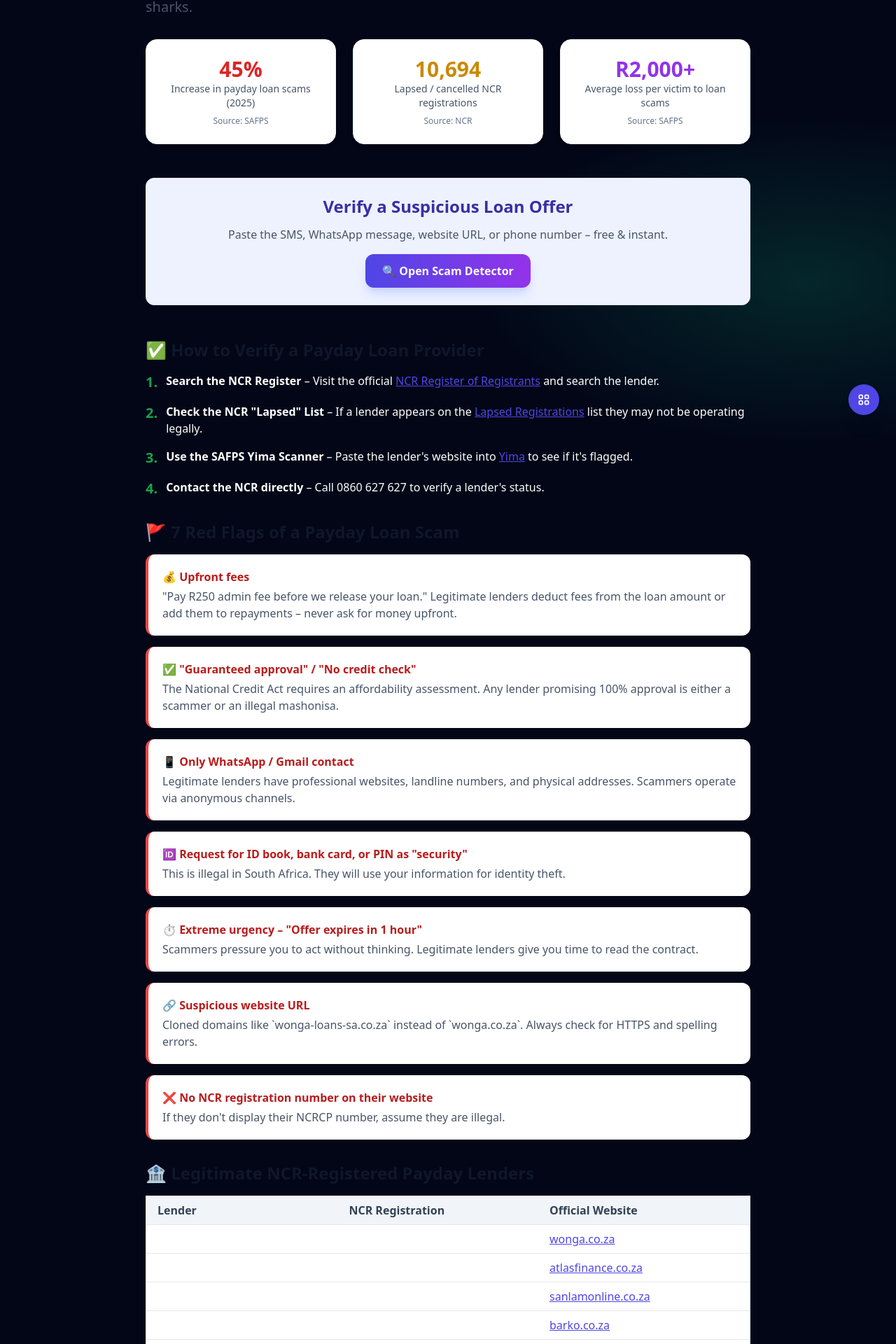
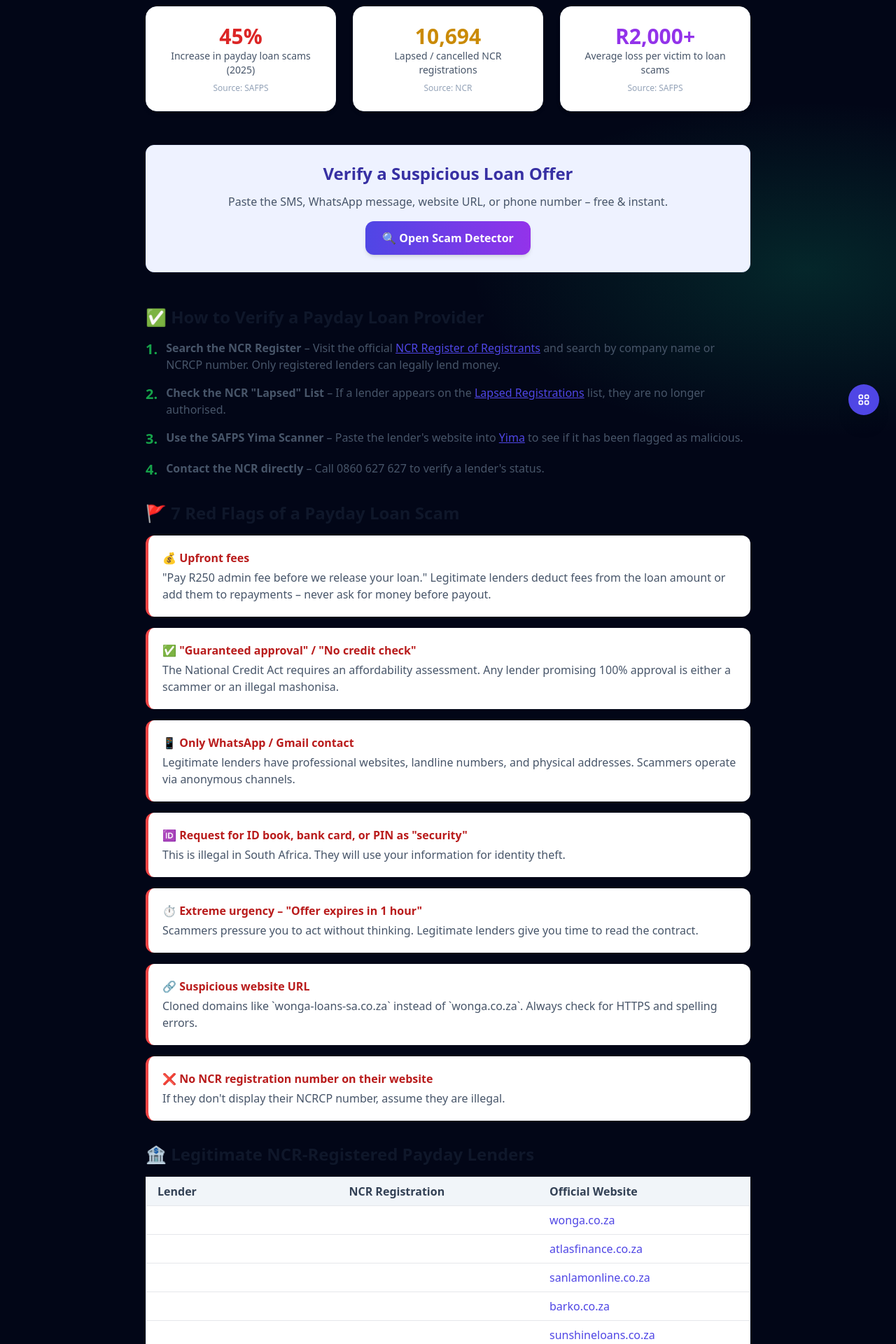
Before and after one commit to Masondo86/scam-verification-engine, a Next.js app: page /payday-loan-scams in a window 1280 px wide. Shown: the part 183-2103 px from the top of the page at 70% size. Built offline with nearby package versions, Linux system fonts and the light colour scheme.

Commit message:
Enhance SEO and update content in payday loan scams page
Added metadata for SEO and improved content clarity. Updated links and text for better user experience.

```diff
--- a/app/payday-loan-scams/page.tsx
+++ b/app/payday-loan-scams/page.tsx
@@ -1,12 +1,22 @@
-'use client';
+// app/payday-loan-scams/page.tsx
+import Link from 'next/link';
+import { Metadata } from 'next';
 
-import Link from 'next/link';
+export const metadata: Metadata = {
+  title: 'Payday Loan Scams in South Africa | How to Spot Fake Lenders',
+  description: 'Learn how to verify legitimate payday loan providers, spot red flags like upfront fees, and report illegal lenders. Protect yourself from loan scams.',
+  keywords: 'payday loan scams south africa, fake loans, mashonisa, NCR registered lenders, loan shark',
+  openGraph: {
+    title: 'Payday Loan Scams in South Africa | NCR Verification & Red Flags',
+    description: 'Avoid loan scams: check NCR registration, never pay upfront fees, and verify lender legitimacy before borrowing.',
+    url: 'https://checkascam.co.za/payday-loan-scams',
+    type: 'website',
+  },
+};
 
 export default function PaydayLoanScamsPage() {
   return (
     <main className="max-w-4xl mx-auto px-4 py-12">
-      <Link href="/" className="text-indigo-600 text-sm mb-6 inline-block">← Back to Home</Link>
-
       <h1 className="text-4xl font-bold mb-4 text-slate-900">Payday Loan Scams in South Africa</h1>
       <p className="text-xl text-slate-600 mb-8">
         How to spot fake lenders, verify NCR registration, and avoid losing money to illegal loan sharks.
@@ -17,17 +27,17 @@ export default function PaydayLoanScamsPage() {
         <div className="bg-white rounded-2xl shadow-md p-6 text-center border border-slate-100">
           <div className="text-3xl font-bold text-red-600">45%</div>
           <div className="text-slate-600 text-sm">Increase in payday loan scams (2025)</div>
-          <div className="text-xs text-slate-500 mt-2">Source: SAFPS</div>
+          <div className="text-xs text-slate-400 mt-2">Source: SAFPS</div>
         </div>
         <div className="bg-white rounded-2xl shadow-md p-6 text-center border border-slate-100">
           <div className="text-3xl font-bold text-yellow-600">10,694</div>
           <div className="text-slate-600 text-sm">Lapsed / cancelled NCR registrations</div>
-          <div className="text-xs text-slate-500 mt-2">Source: NCR</div>
+          <div className="text-xs text-slate-400 mt-2">Source: NCR</div>
         </div>
         <div className="bg-white rounded-2xl shadow-md p-6 text-center border border-slate-100">
           <div className="text-3xl font-bold text-purple-600">R2,000+</div>
           <div className="text-slate-600 text-sm">Average loss per victim to loan scams</div>
-          <div className="text-xs text-slate-500 mt-2">Source: SAFPS</div>
+          <div className="text-xs text-slate-400 mt-2">Source: SAFPS</div>
         </div>
       </div>
 
@@ -35,7 +45,7 @@ export default function PaydayLoanScamsPage() {
       <div className="mb-12 text-center bg-indigo-50 rounded-xl p-6 border border-indigo-100">
         <h2 className="text-2xl font-bold text-indigo-800 mb-3">Verify a Suspicious Loan Offer</h2>
         <p className="text-slate-600 mb-4">Paste the SMS, WhatsApp message, website URL, or phone number – free & instant.</p>
-        <Link href="/scan" className="inline-flex items-center gap-2 px-6 py-3 bg-gradient-to-r from-indigo-600 to-purple-600 rounded-xl font-semibold text-white shadow-lg shadow-indigo-200 hover:shadow-indigo-300 transition-all hover:scale-105">
+        <Link href="/scan" className="inline-flex items-center gap-2 px-6 py-3 bg-gradient-to-r from-indigo-600 to-purple-600 rounded-xl font-semibold text-white shadow-md hover:shadow-lg transition-all">
           🔍 Open Scam Detector
         </Link>
       </div>
@@ -45,19 +55,19 @@ export default function PaydayLoanScamsPage() {
       <div className="space-y-4 mb-8">
         <div className="flex items-start gap-3">
           <span className="text-green-600 font-bold text-xl">1.</span>
-          <div><strong>Search the NCR Register</strong> – Visit the official <Link href="https://www.ncr.org.za" className="text-indigo-600 underline">NCR Register of Registrants</Link> and search the lender.</div>
+          <div className="text-slate-600"><strong>Search the NCR Register</strong> – Visit the official <Link href="https://www.ncr.org.za" className="text-indigo-600 underline">NCR Register of Registrants</Link> and search by company name or NCRCP number. Only registered lenders can legally lend money.</div>
         </div>
         <div className="flex items-start gap-3">
           <span className="text-green-600 font-bold text-xl">2.</span>
-          <div><strong>Check the NCR "Lapsed" List</strong> – If a lender appears on the <Link href="https://www.ncr.org.za" className="text-indigo-600 underline">Lapsed Registrations</Link> list they may not be operating legally.</div>
+          <div className="text-slate-600"><strong>Check the NCR "Lapsed" List</strong> – If a lender appears on the <Link href="https://www.ncr.org.za" className="text-indigo-600 underline">Lapsed Registrations</Link> list, they are no longer authorised.</div>
         </div>
         <div className="flex items-start gap-3">
           <span className="text-green-600 font-bold text-xl">3.</span>
-          <div><strong>Use the SAFPS Yima Scanner</strong> – Paste the lender's website into <Link href="https://www.yima.org.za" className="text-indigo-600 underline">Yima</Link> to see if it's flagged.</div>
+          <div className="text-slate-600"><strong>Use the SAFPS Yima Scanner</strong> – Paste the lender's website into <Link href="https://www.yima.org.za" className="text-indigo-600 underline">Yima</Link> to see if it has been flagged as malicious.</div>
         </div>
         <div className="flex items-start gap-3">
           <span className="text-green-600 font-bold text-xl">4.</span>
-          <div><strong>Contact the NCR directly</strong> – Call 0860 627 627 to verify a lender's status.</div>
+          <div className="text-slate-600"><strong>Contact the NCR directly</strong> – Call 0860 627 627 to verify a lender's status.</div>
         </div>
       </div>
 
@@ -66,7 +76,7 @@ export default function PaydayLoanScamsPage() {
       <div className="space-y-4 mb-8">
         <div className="bg-white rounded-xl shadow-sm p-5 border-l-4 border-red-500">
           <h3 className="font-bold text-red-700 mb-1">💰 Upfront fees</h3>
-          <p className="text-slate-600">"Pay R250 admin fee before we release your loan." Legitimate lenders deduct fees from the loan amount or add them to repayments – never ask for money upfront.</p>
+          <p className="text-slate-600">"Pay R250 admin fee before we release your loan." Legitimate lenders deduct fees from the loan amount or add them to repayments – never ask for money before payout.</p>
         </div>
         <div className="bg-white rounded-xl shadow-sm p-5 border-l-4 border-red-500">
           <h3 className="font-bold text-red-700 mb-1">✅ "Guaranteed approval" / "No credit check"</h3>
@@ -95,7 +105,7 @@ export default function PaydayLoanScamsPage() {
       </div>
 
       {/* List of Legitimate Registered Lenders */}
-      <h2 className="text-2xl font-bold mb-4 text-slate-900">🏦 Legitimate NCR‑Registered Payday Lenders</h2>
+      <h2 className="text-2xl font-bold mb-4 text-slate-900">🏦 Legitimate NCR-Registered Payday Lenders</h2>
       <div className="overflow-x-auto mb-8">
         <table className="min-w-full bg-white border border-slate-200 rounded-xl">
           <thead className="bg-slate-100">
@@ -106,15 +116,15 @@ export default function PaydayLoanScamsPage() {
             </tr>
           </thead>
           <tbody>
-            <tr className="border-t"><td className="px-4 py-2">Wonga</td><td className="px-4 py-2">NCRCP12875</td><td className="px-4 py-2"><Link href="https://www.wonga.co.za" className="text-indigo-600 underline">wonga.co.za</Link></td></tr>
-            <tr className="border-t"><td className="px-4 py-2">Atlas Finance</td><td className="px-4 py-2">NCRCP43</td><td className="px-4 py-2"><Link href="https://www.atlasfinance.co.za" className="text-indigo-600 underline">atlasfinance.co.za</Link></td></tr>
-            <tr className="border-t"><td className="px-4 py-2">Finance27 (Sanlam)</td><td className="px-4 py-2">NCRCP7084</td><td className="px-4 py-2"><Link href="https://www.sanlamonline.co.za" className="text-indigo-600 underline">sanlamonline.co.za</Link></td></tr>
-            <tr className="border-t"><td className="px-4 py-2">Barko Loans</td><td className="px-4 py-2">NCRCP? (Check NCR)</td><td className="px-4 py-2"><Link href="https://www.barko.co.za" className="text-indigo-600 underline">barko.co.za</Link></td></tr>
-            <tr className="border-t"><td className="px-4 py-2">Sunshine Loans</td><td className="px-4 py-2">NCRCP14110</td><td className="px-4 py-2"><Link href="https://www.sunshineloans.co.za" className="text-indigo-600 underline">sunshineloans.co.za</Link></td></tr>
-            <tr className="border-t"><td className="px-4 py-2">Supreme Finance</td><td className="px-4 py-2">NCRCP7342</td><td className="px-4 py-2"><Link href="https://www.supremefinance.co.za" className="text-indigo-600 underline">supremefinance.co.za</Link></td></tr>
+            <tr className="border-t"><td className="px-4 py-2">Wonga</td><td className="px-4 py-2">NCRCP12875</td><td className="px-4 py-2"><Link href="https://www.wonga.co.za" className="text-indigo-600">wonga.co.za</Link></td></tr>
+            <tr className="border-t"><td className="px-4 py-2">Atlas Finance</td><td className="px-4 py-2">NCRCP43</td><td className="px-4 py-2"><Link href="https://www.atlasfinance.co.za" className="text-indigo-600">atlasfinance.co.za</Link></td></tr>
+            <tr className="border-t"><td className="px-4 py-2">Finance27 (Sanlam)</td><td className="px-4 py-2">NCRCP7084</td><td className="px-4 py-2"><Link href="https://www.sanlamonline.co.za" className="text-indigo-600">sanlamonline.co.za</Link></td></tr>
+            <tr className="border-t"><td className="px-4 py-2">Barko Loans</td><td className="px-4 py-2">NCRCP? (Check NCR)</td><td className="px-4 py-2"><Link href="https://www.barko.co.za" className="text-indigo-600">barko.co.za</Link></td></tr>
+            <tr className="border-t"><td className="px-4 py-2">Sunshine Loans</td><td className="px-4 py-2">NCRCP14110</td><td className="px-4 py-2"><Link href="https://www.sunshineloans.co.za" className="text-indigo-600">sunshineloans.co.za</Link></td></tr>
+            <tr className="border-t"><td className="px-4 py-2">Supreme Finance</td><td className="px-4 py-2">NCRCP7342</td><td className="px-4 py-2"><Link href="https://www.supremefinance.co.za" className="text-indigo-600">supremefinance.co.za</Link></td></tr>
           </tbody>
         </table>
-        <p className="text-xs text-slate-500 mt-2">Always double‑check registration status on the <Link href="https://www.ncr.org.za" className="underline text-indigo-600">NCR website</Link> – registrations change.</p>
+        <p className="text-xs text-slate-400 mt-2">Always double-check registration status on the <Link href="https://www.ncr.org.za" className="underline">NCR website</Link> – registrations can lapse.</p>
       </div>
 
       {/* What to Do If Scammed */}
@@ -138,7 +148,7 @@ export default function PaydayLoanScamsPage() {
         </div>
       </div>
 
-      {/* Report a Loan Scam Button - prominent red button */}
+      {/* Report a Loan Scam Button */}
       <div className="my-10 flex flex-col items-center">
         <button
           onClick={async () => {
@@ -166,7 +176,7 @@ export default function PaydayLoanScamsPage() {
               alert("Network error. Please check your connection.");
             }
           }}
-          className="bg-red-600 hover:bg-red-700 text-white font-bold py-3 px-8 rounded-xl shadow-lg transition-all hover:scale-105 text-lg"
+          className="bg-red-600 hover:bg-red-700 text-white font-bold py-3 px-8 rounded-lg shadow-lg transition-colors text-lg"
         >
           🚨 Report a Loan Scam (anonymously)
         </button>
@@ -174,16 +184,6 @@ export default function PaydayLoanScamsPage() {
           Your report helps us warn others. No personal data is collected.
         </p>
       </div>
-
-      {/* Footer Navigation */}
-      <div className="mt-12 pt-6 border-t border-slate-200 text-center text-slate-500 text-sm">
-        <Link href="/banking-fraud-south-africa" className="mx-2 hover:text-indigo-600 text-slate-500">Banking Fraud</Link> •
-        <Link href="/investment-scams" className="mx-2 hover:text-indigo-600 text-slate-500">Investment Scams</Link> •
-        <Link href="/payday-loan-scams" className="mx-2 hover:text-indigo-600 text-slate-500">Payday Loan Scams</Link> •
-        <Link href="/whatsapp-scams" className="mx-2 hover:text-indigo-600 text-slate-500">WhatsApp Scams</Link> •
-        <Link href="/medical-aid-fraud-south-africa" className="mx-2 hover:text-indigo-600 text-slate-500">Medical Aid Fraud</Link> •
-        <Link href="/scam-psychology" className="mx-2 hover:text-indigo-600 text-slate-500">Scam Psychology</Link>
-      </div>
     </main>
   );
 }
```
